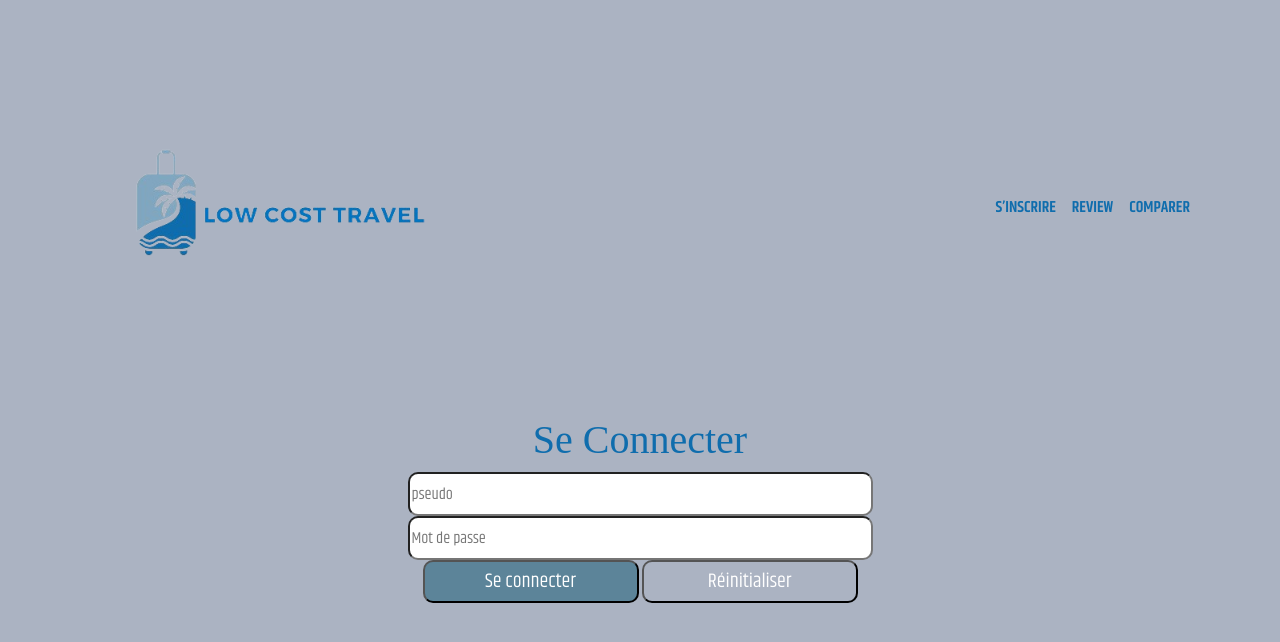
After one commit to RabehCHADLI/comparator, a PHP site: page /pages/connexion.php in a window 1280 px wide. The commit adds this page. Shown: the top 642 px of the page. Run offline with PHP 8.4, Linux system fonts and the light colour scheme; some web fonts are replaced.

Commit message:
firstCommitAbdel

```diff
--- a/htdocs/asset/css/styleperso.css
+++ b/htdocs/asset/css/styleperso.css
@@ -1,4 +1,13 @@
 @import url('https://fonts.googleapis.com/css2?family=Jomolhari&display=swap');
+@import url('https://fonts.googleapis.com/css2?family=Khand:wght@300;400;500;600;700&display=swap');
+
+
+body {
+    font-family: "Khand", sans-serif;
+    font-weight: 600;
+    font-style: normal;
+}
+
 h1,h2,h3,h4,h5,h6 {
     font-family: "Jomolhari", serif;
     font-weight: 400;
@@ -30,10 +39,46 @@ h1,h2,h3,h4,h5,h6 {
 .input:focus {
     outline:none;
 }
-.carre{
-    width: 1600px;
-    height: 394px;
+
+.title1 {
+    font-size: 40px;
+    font-weight: 700;
+    color: #0F6DAD;
+}
+.input1 {
+    width: 465px;
+    height: 44px;
     flex-shrink: 0;
+    fill: rgba(255, 255, 255, 0.50);
+    stroke-width: 1px;
+    stroke: #0E5673;
     border-radius: 10px;
-    background: rgba(171, 179, 194, 0.20);
 }
+
+.button1 {
+    color: #ffffff;
+    font-size: 20px;
+    width: 216px;
+    height: 43px;
+    background-color: rgba(14, 86, 115, 0.50);
+    stroke-width: 1px;
+    stroke: #0E5673;
+    border-radius: 10px;
+    &:hover {
+        background-color: rgba(14, 86, 115, 0.70);
+    }
+}
+
+.button2 {
+    color: #ffffff;
+    font-size: 20px;
+    width: 216px;
+    height: 43px;
+    background-color: rgba(14, 86, 115, 0);
+    stroke-width: 1px;
+    stroke: #0E5673;
+    border-radius: 10px;
+    &:hover {
+        background-color: rgba(14, 86, 115, 0.70);
+    }
+}
--- /dev/null
+++ b/htdocs/pages/connexion.php
@@ -0,0 +1,51 @@
+<?php include '../partial/header.php'; ?>
+
+<body style="background-color: #ABB3C2;">
+    <nav class="navbar navbar-expand-lg d-flex justify-content-around">
+        <div class="container">
+            <div>
+                <a href="../index.php"><img src="../images/logo.png" alt="" style='width: 400px'></a>
+                <button class="navbar-toggler collapsed ms-12 border-primary" type="button" data-bs-toggle="collapse" data-bs-target="#navbarText" aria-controls="navbarText" aria-expanded="false" aria-label="Toggle navigation">
+                    <span class="navbar-toggler-icon"></span>
+                </button>
+            </div>
+            <div>
+                <div class="navbar-collapse collapse" id="navbarText">
+                    <ul class="navbar-nav me-auto mb-2 mb-lg-0">
+                        <li class="nav-item">
+                            <a class="nav-link active text-primary" aria-current="page" href="#">S’INSCRIRE</a>
+                        </li>
+                        <li class="nav-item">
+                            <a class="nav-link text-primary" href="#">REVIEW</a>
+                        </li>
+                        <li class="nav-item">
+                            <a class="nav-link text-primary" href="#">COMPARER</a>
+                        </li>
+                    </ul>
+                </div>
+            </div>
+        </div>
+    </nav>
+        <div class="text-center">
+            <h1 class="text-primary">Se Connecter</h1>
+        </div>
+    <div class="container">
+        <form action="" method="post">
+            <div class="text-center margin-bottom">
+                <input class="input1" type="text" name="pseudo" placeholder="pseudo">
+            </div>
+            <div class="text-center">
+                <input class="input1" type="text" name="Mot de passe" placeholder="Mot de passe">
+            </div>
+            <div class="text-center margin-top">
+                <button class="button1" type="submit">Se connecter</button>
+                <button class="button2" type="reset">Réinitialiser</button>
+            </div>
+        </form>
+    </div>
+
+
+
+
+
+    <?php include '../partial/footer.php'; ?>
```
